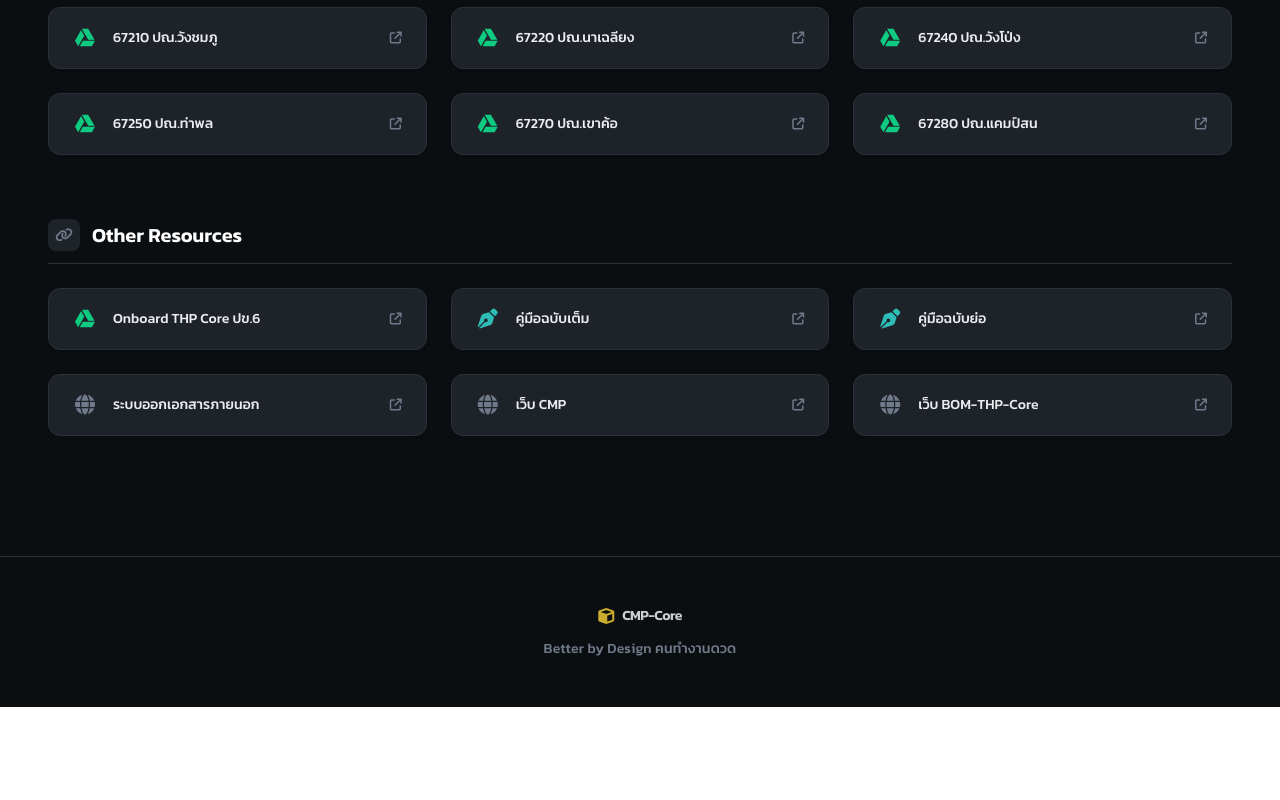
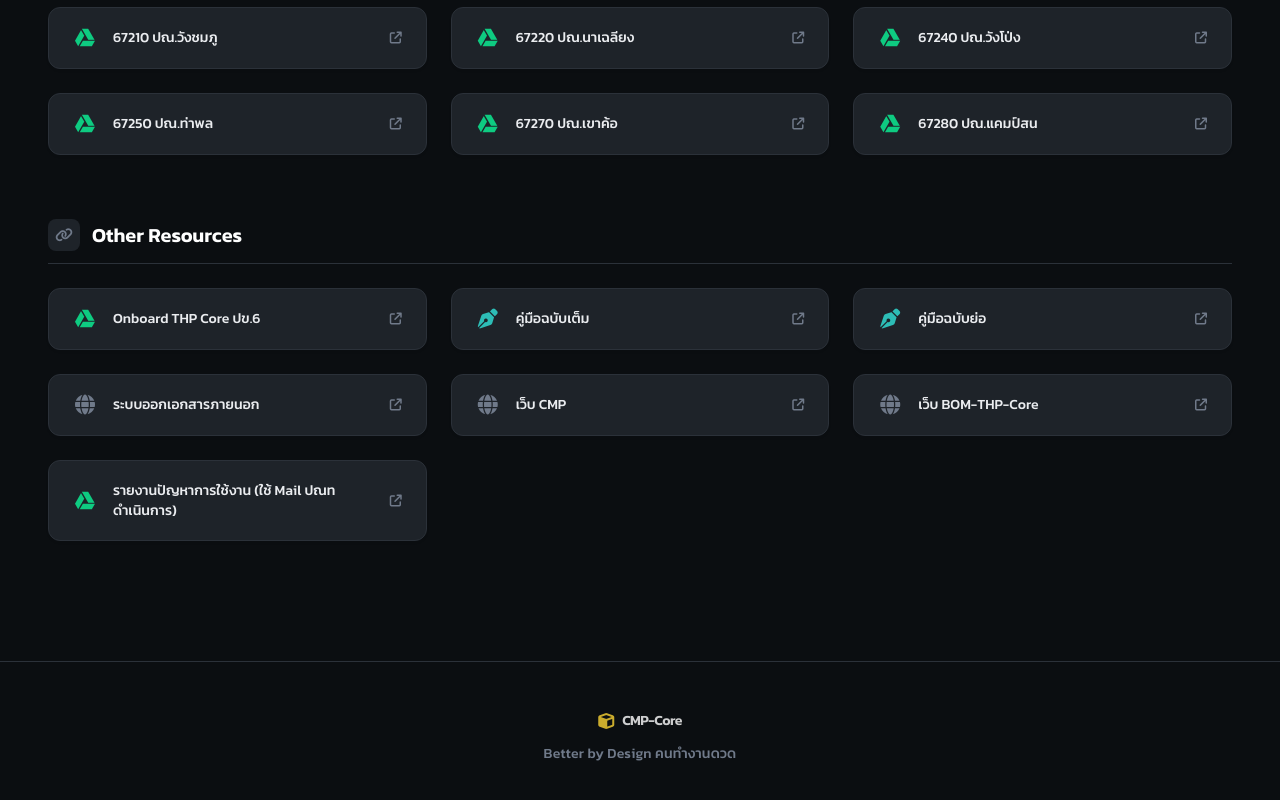
Before and after one commit to game1095/next-cmp-reg6, a React (Vite) app: page /login in a window 1280 px wide. Shown: the part 2254-3054 px from the top of the page. Before the commit the page ends 2961 px from the top, so only its background shows below. Built offline with nearby package versions, Linux system fonts and the light colour scheme; no server answers.

Commit message:
Update Login.jsx

```diff
--- a/src/pages/Login.jsx
+++ b/src/pages/Login.jsx
@@ -260,6 +260,10 @@ const resourceLinks = [
       {
         name: "เว็บ BOM-THP-Core",
         url: "https://reg6-bom.thpcore.com/web/database/selector",
+      },
+      {
+        name: "รายงานปัญหาการใช้งาน (ใช้ Mail ปณท ดำเนินการ)",
+        url: "https://docs.google.com/spreadsheets/d/1fo2HJAkm8CkL_pf43nblZVymSz3bUWtsEsFXs8MQ1xc/edit?gid=599427105#gid=599427105",
       },
     ],
   },
```
